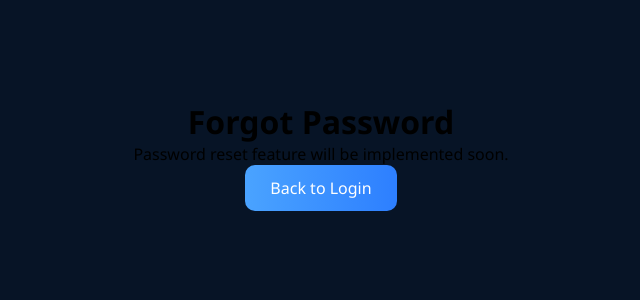
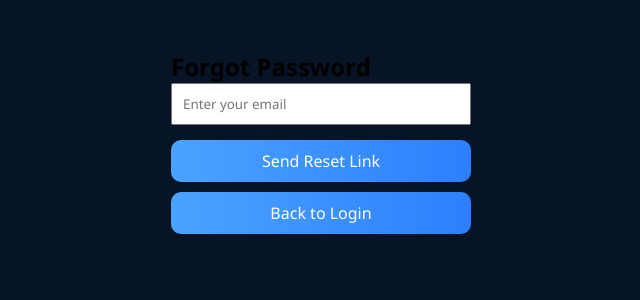
Before and after one commit to priyadarshinikp88-hue/Aetherix, a React (Vite) app: page /forgot-password in a window 1280 px wide. Shown: the top 300 px of the page, without its empty margins (319-959 px from the left). Built offline with nearby package versions, Linux system fonts and the light colour scheme.

Commit message:
Added forgot password page

```diff
--- a/src/App.jsx
+++ b/src/App.jsx
@@ -4,6 +4,7 @@ import Login from "./login";
 import Register from "./register";
 import Home from "./home";
 import ForgotPassword from "./forgotpassword";
+import ResetPassword from "./ResetPassword";
 import Forecast from "./components/forecast";
 import Dashboard from "./components/dashboard";
 import Alerts from "./components/alerts";
@@ -16,6 +17,10 @@ function App() {
         <Route path="/register" element={<Register />} />
         <Route path="/home" element={<Home />} />
         <Route path="/forgot-password" element={<ForgotPassword />} />
+        <Route
+  path="/reset-password/:token"
+  element={<ResetPassword />}
+/>
         <Route path="/forecast" element={<Forecast />} />
 <Route path="/dashboard" element={<Dashboard />} />
 <Route path="/alerts" element={<Alerts />} />
--- a/src/forgotpassword.jsx
+++ b/src/forgotpassword.jsx
@@ -1,18 +1,71 @@
+import { useState } from "react";
 import { useNavigate } from "react-router-dom";
 
 function ForgotPassword() {
+  const navigate = useNavigate();
+  const [email, setEmail] = useState("");
 
-  const navigate = useNavigate();
+  const handleSubmit = async () => {
+    if (!email.trim()) {
+      alert("Please enter your email.");
+      return;
+    }
+
+    try {
+      const response = await fetch(
+        "http://localhost:5000/api/auth/forgot-password",
+        {
+          method: "POST",
+          headers: {
+            "Content-Type": "application/json",
+          },
+          body: JSON.stringify({ email }),
+        }
+      );
+
+      const data = await response.json();
+      alert(data.message);
+
+    } catch (error) {
+      console.error(error);
+      alert("Server Error");
+    }
+  };
 
   return (
-    <div style={{ textAlign: "center", marginTop: "100px" }}>
-      <h1>Forgot Password</h1>
+    <div style={{ padding: "50px", maxWidth: "400px", margin: "auto" }}>
+      <h2>Forgot Password</h2>
 
-      <p>
-        Password reset feature will be implemented soon.
-      </p>
+      <input
+        type="email"
+        placeholder="Enter your email"
+        value={email}
+        onChange={(e) => setEmail(e.target.value)}
+        style={{
+          width: "100%",
+          padding: "10px",
+          marginBottom: "15px",
+        }}
+      />
 
-      <button onClick={() => navigate("/")}>
+      <button
+        onClick={handleSubmit}
+        style={{
+          width: "100%",
+          padding: "10px",
+          marginBottom: "10px",
+        }}
+      >
+        Send Reset Link
+      </button>
+
+      <button
+        onClick={() => navigate("/")}
+        style={{
+          width: "100%",
+          padding: "10px",
+        }}
+      >
         Back to Login
       </button>
     </div>
```
